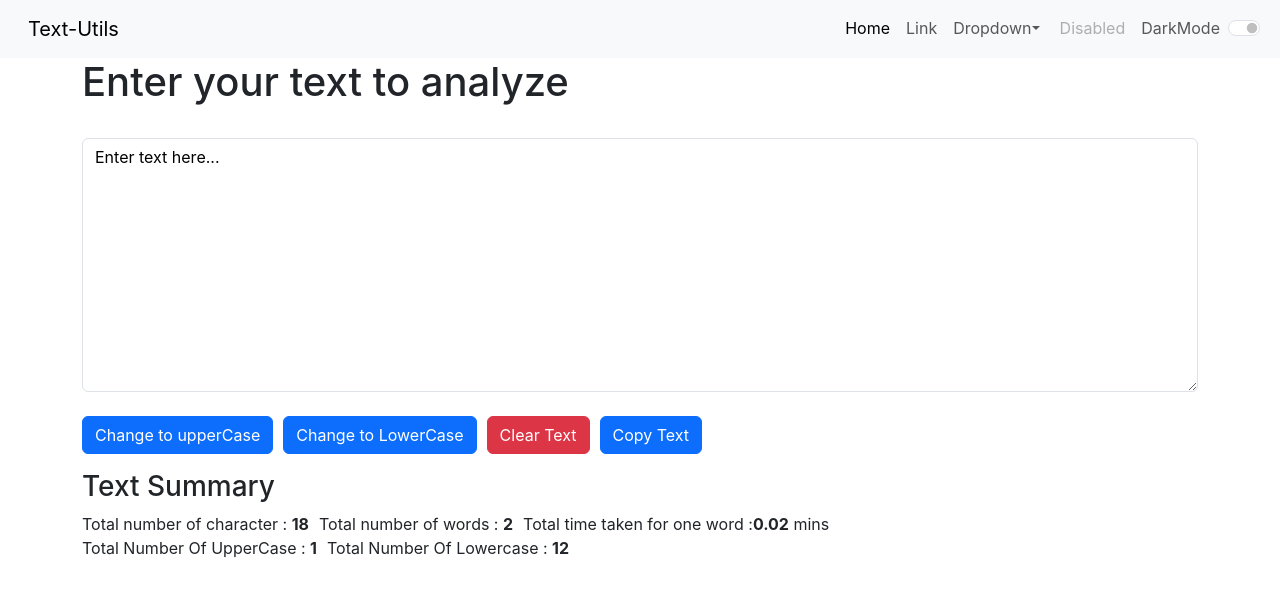
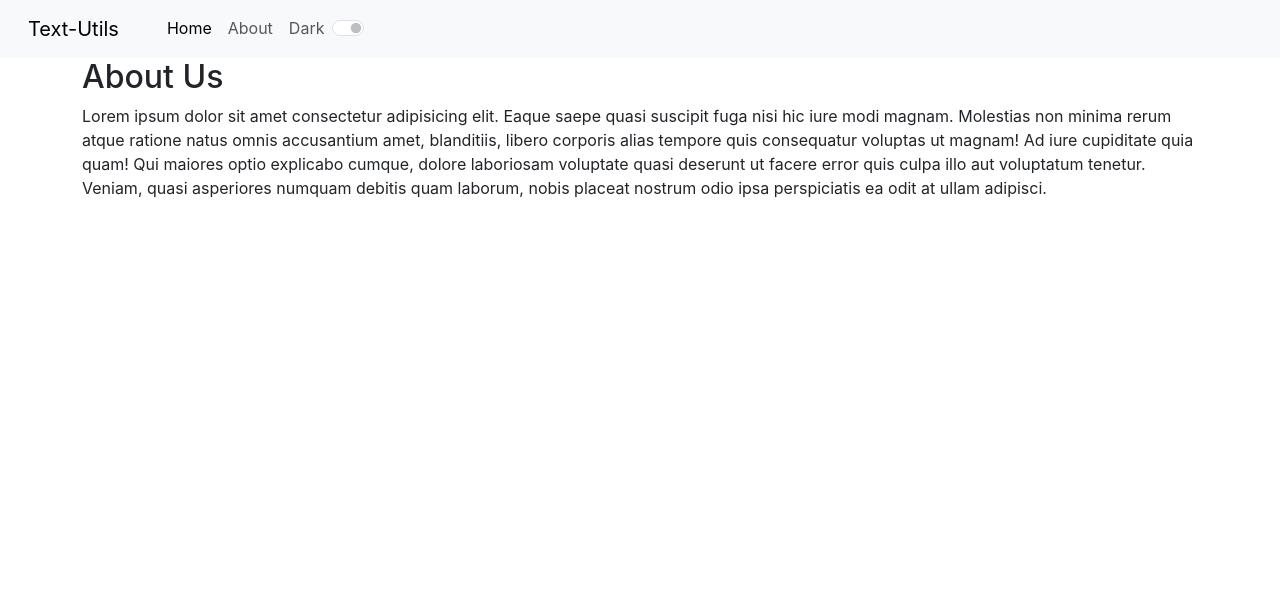
Before and after one commit to Hemanthnb/ReactTutorial, a React (Create React App) app: page /about in a window 1280 px wide. Shown: the top 596 px of the page. Built offline with nearby package versions, Linux system fonts and the light colour scheme.

Commit message:
Implemented react router feature

```diff
--- a/package.json
+++ b/package.json
@@ -9,6 +9,7 @@
     "prop-types": "^15.8.1",
     "react": "^18.2.0",
     "react-dom": "^18.2.0",
+    "react-router-dom": "^6.19.0",
     "react-scripts": "5.0.1",
     "web-vitals": "^2.1.4"
   },
--- a/src/App.js
+++ b/src/App.js
@@ -1,9 +1,11 @@
 import "./App.css";
 import NavBar from "./Components/NavBar";
 import Form from "./Components/Forms";
+import About from "./Components/AboutUs";
 import { Alerts } from "./Components/Setalerts";
 // import TempFile from './Components/TempFile';
 import { useState } from "react";
+import { BrowserRouter, Routes,Route} from "react-router-dom";
 
 // const jsondata={
 //   name:"Hemamth",
@@ -24,7 +26,7 @@ import { useState } from "react";
 export function TextAreaRC() {
   // const [darkmode,setdarkmode]=useState(false)
   const [mode, setmode] = useState("light");
-  const [alert, setAlert]=useState(null)
+  const [alert, setAlert] = useState(null)
 
   const changeMode = (event) => {
     if (mode === "light") {
@@ -35,8 +37,8 @@ export function TextAreaRC() {
       setmode("dark");
       event.target.innerText = "Light";
       setAlert({
-        message:"Theme has been successfully changed to Dark",
-        type:"light"
+        message: "Theme has been successfully changed to Dark",
+        type: "light"
       })
     } else if (mode === "dark") {
       const body = document.body;
@@ -45,44 +47,43 @@ export function TextAreaRC() {
       setmode("light");
       event.target.innerText = "Dark";
       setAlert({
-        message:"Theme has been successfully changed to Light",
-        type:"dark"
+        message: "Theme has been successfully changed to Light",
+        type: "dark"
       })
     }
   };
 
-  const showAlert=(operationType)=>{
+  const showAlert = (operationType) => {
     console.log(operationType)
-    if(operationType==="Change to upperCase"){
+    if (operationType === "Change to upperCase") {
       setAlert({
-        message:"Text has been changed to UpperCase",
-        type:"success"
+        message: "Text has been changed to UpperCase",
+        type: "success"
       })
     }
-    else if(operationType==="Change to LowerCase"){
+    else if (operationType === "Change to LowerCase") {
       setAlert({
-        message:"Text has been changed to LowerCase",
-        type:"success"
+        message: "Text has been changed to LowerCase",
+        type: "success"
       })
     }
 
-    else if(operationType==="Clear Text"){
+    else if (operationType === "Clear Text") {
       setAlert({
-        message:"Text has been Cleared",
-        type:"warning"
+        message: "Text has been Cleared",
+        type: "warning"
       })
     }
-    else if(operationType==="empty"){
+    else if (operationType === "empty") {
       setAlert({
-        message:"Text box is empty. Please write something",
-        type:"danger"
+        message: "Text box is empty. Please write something",
+        type: "danger"
       })
     }
-    else if(operationType==="Copy Text")
-    {
+    else if (operationType === "Copy Text") {
       setAlert({
-        message:"Text has been copied to ClipBoard",
-        type:"success"
+        message: "Text has been copied to ClipBoard",
+        type: "success"
       })
     }
 
@@ -113,19 +114,31 @@ export function TextAreaRC() {
 
   return (
     <>
+        <BrowserRouter>
       <NavBar
         NavBarTitle="Text-Utils"
         link="https://www.google.com/"
         mode={mode}
         changeMode={changeMode}
         showAlert={showAlert}
-      />
+        />
       <Alerts message="This is a message" alert={alert} />
+
       <div className="container">
 
-        <Form textAreaTitle="Enter your text to analyze" mode={mode} showAlert={showAlert}/>
+        <Routes>
+          {/* It's better to use Exact path rather than path because react checks for partial links also. means ex:
+          there are two paths 1./home  2./home/about.  so if we want 2nd component to render and has specified correct
+          path. react will render 1st component. As it checks for partial text
+          */}
+            <Route exact path="/" element={<Form textAreaTitle="Enter your text to analyze" mode={mode} showAlert={showAlert} />}/>
+            <Route exact path="/home" element={<Form textAreaTitle="Enter your text to analyze" mode={mode} showAlert={showAlert} />}/>
+            <Route path="/about" element={<About />}/>
+            </Routes>
+
         {/* <button type="button" className="btn btn-dark" onClick={SetdarkMode}>Dark</button> */}
-      </div>
+      </div >
+          </BrowserRouter>
     </>
   );
 }
--- /dev/null
+++ b/src/Components/AboutUs.js
@@ -0,0 +1,9 @@
+import React from 'react'
+
+export default function About() {
+  return (<>
+        <h2>About Us</h2>
+        <p>Lorem ipsum dolor sit amet consectetur adipisicing elit. Eaque saepe quasi suscipit fuga nisi hic iure modi magnam. Molestias non minima rerum atque ratione natus omnis accusantium amet, blanditiis, libero corporis alias tempore quis consequatur voluptas ut magnam! Ad iure cupiditate quia quam! Qui maiores optio explicabo cumque, dolore laboriosam voluptate quasi deserunt ut facere error quis culpa illo aut voluptatum tenetur. Veniam, quasi asperiores numquam debitis quam laborum, nobis placeat nostrum odio ipsa perspiciatis ea odit at ullam adipisci.</p>
+        </>
+  )
+}
--- a/src/Components/NavBar.js
+++ b/src/Components/NavBar.js
@@ -1,5 +1,6 @@
 import React from 'react'
 import PropTypes from 'prop-types';
+import { Link } from 'react-router-dom';
 
 export default function NavBar(props) {
   // const [navbarClass, setNavbarClass] = useState('navbar navbar-expand-lg navbar-dark bg-dark');
@@ -35,38 +36,28 @@ export default function NavBar(props) {
   return (
     // <nav className={props.darkmode ? dark : light}>
     <nav className={`navbar navbar-expand-lg navbar-${props.mode} bg-${props.mode}`}>
+
       <div className="container-fluid">
         <a className="navbar-brand" href="/">{props.NavBarTitle}</a>
+
         <button className="navbar-toggler" type="button" data-bs-toggle="collapse" data-bs-target="#navbarSupportedContent" aria-controls="navbarSupportedContent" aria-expanded="false" aria-label="Toggle navigation">
           <span className="navbar-toggler-icon"></span>
         </button>
         <div className="collapse navbar-collapse" id="navbarSupportedContent">
-          <ul className="navbar-nav me-auto mb-2 mb-lg-0">
+
+          <ul className="navbar-nav mb-2 mb-lg-0">
             <li className="nav-item">
-              <a className="nav-link active" aria-current="page" href="https://google.com">Home</a>
+              <Link className="nav-link active" aria-current="page" to="/home">Home</Link>
             </li>
             <li className="nav-item">
-              <a className="nav-link" href={props.link}>Link</a>
-            </li>
-            <li className="nav-item dropdown">
-              <a className="nav-link dropdown-toggle" href="/" role="button" data-bs-toggle="dropdown" aria-expanded="false">
-                Dropdown
-              </a>
-              <ul className="dropdown-menu">
-                <li><a className="dropdown-item" href="/">Action</a></li>
-                <li><hr className="dropdown-divider" /></li>
-                <li><a className="dropdown-item" href="/">Something else here</a></li>
-              </ul>
-            </li>
-            <li className="nav-item">
-              <a className="nav-link disabled" href="/" aria-disabled="true">Disabled</a>
+              <Link className="nav-link" to='/about'>About</Link>
             </li>
 
 
             <li className="nav-link nav-item">
               <div className="form-check form-switch">
                 <input className="form-check-input" type="checkbox" id="flexSwitchCheckDefault" />
-                <label className="form-check-label" htmlFor="flexSwitchCheckDefault" onClick={props.changeMode}>DarkMode</label>
+                <label className="form-check-label" htmlFor="flexSwitchCheckDefault" onClick={props.changeMode}>Dark</label>
               </div>
             </li>
 
```
Also changed, not shown: 1 other file (tests, documents, lock files or other folders).
